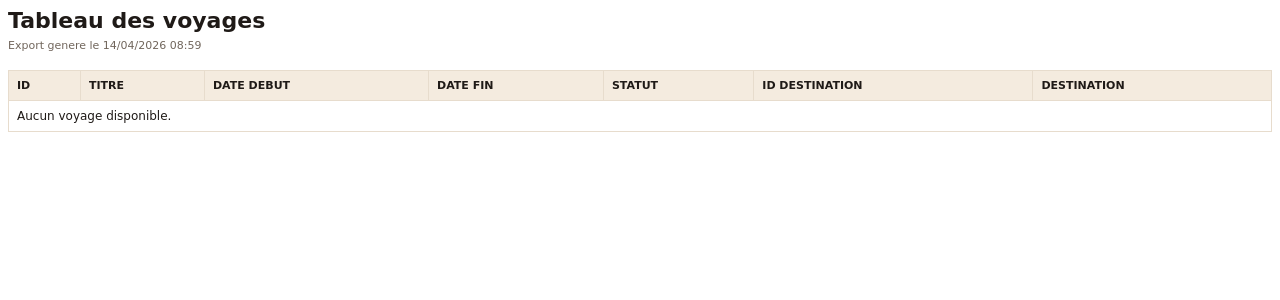
After one commit to MalekFekihEsprit/travelmate_web, a Symfony app: template templates/admin/voyages_export_pdf.html.twig in a window 1280 px wide. The commit adds this page. Shown: the top 300 px of the page. Run offline with Twig, Linux system fonts and the light colour scheme; the template is opened without the code that fills it, so the values that code supplies are empty; some libraries are stand-ins or nearby versions.

Commit message:
15th commit

```diff
--- a/composer.json
+++ b/composer.json
@@ -10,6 +10,7 @@
         "doctrine/doctrine-bundle": "^2.18",
         "doctrine/doctrine-migrations-bundle": "^3.7",
         "doctrine/orm": "^3.6",
+        "dompdf/dompdf": "^3.1",
         "phpdocumentor/reflection-docblock": "^5.2",
         "phpstan/phpdoc-parser": "^2.3",
         "symfony/asset": "6.4.*",
--- /dev/null
+++ b/templates/admin/voyages_export_pdf.html.twig
@@ -0,0 +1,102 @@
+<!DOCTYPE html>
+<html lang="fr">
+<head>
+    <meta charset="UTF-8">
+    <title>Export PDF des voyages</title>
+    <style>
+        body {
+            font-family: DejaVu Sans, sans-serif;
+            font-size: 12px;
+            color: #1f1a17;
+        }
+
+        .header {
+            margin-bottom: 18px;
+        }
+
+        .title {
+            margin: 0 0 6px;
+            font-size: 22px;
+        }
+
+        .meta {
+            color: #71665c;
+            font-size: 11px;
+            margin-bottom: 4px;
+        }
+
+        table {
+            width: 100%;
+            border-collapse: collapse;
+        }
+
+        th,
+        td {
+            border: 1px solid #e7dccd;
+            padding: 8px;
+            text-align: left;
+            vertical-align: top;
+        }
+
+        th {
+            background: #f4ebdf;
+            font-size: 11px;
+            text-transform: uppercase;
+        }
+
+        tbody tr:nth-child(even) {
+            background: #fcfaf6;
+        }
+
+        .muted {
+            color: #71665c;
+            font-size: 11px;
+        }
+    </style>
+</head>
+<body>
+    <div class="header">
+        <h1 class="title">Tableau des voyages</h1>
+        <div class="meta">Export genere le {{ generated_at|date('d/m/Y H:i') }}</div>
+        {% if search is not empty %}
+            <div class="meta">Filtre de recherche : {{ search }}</div>
+        {% endif %}
+    </div>
+
+    <table>
+        <thead>
+            <tr>
+                <th>ID</th>
+                <th>Titre</th>
+                <th>Date debut</th>
+                <th>Date fin</th>
+                <th>Statut</th>
+                <th>ID destination</th>
+                <th>Destination</th>
+            </tr>
+        </thead>
+        <tbody>
+            {% for voyage in voyages %}
+                <tr>
+                    <td>{{ voyage.idVoyage }}</td>
+                    <td>{{ voyage.titreVoyage }}</td>
+                    <td>{{ voyage.dateDebut ? voyage.dateDebut|date('Y-m-d') : '-' }}</td>
+                    <td>{{ voyage.dateFin ? voyage.dateFin|date('Y-m-d') : '-' }}</td>
+                    <td>{{ voyage.statut ?: 'Sans statut' }}</td>
+                    <td>{{ voyage.destination ? voyage.destination.idDestination : '-' }}</td>
+                    <td>
+                        {{ voyage.destination ? voyage.destination.nomDestination : 'Non definie' }}
+                        {% if voyage.destination and voyage.destination.paysDestination %}
+                            <div class="muted">{{ voyage.destination.paysDestination }}</div>
+                        {% endif %}
+                    </td>
+                </tr>
+            {% else %}
+                <tr>
+                    <td colspan="7">Aucun voyage disponible.</td>
+                </tr>
+            {% endfor %}
+        </tbody>
+    </table>
+</body>
+</html>
```
Also changed, not shown: src/Controller/VoyagesBackController.php (+87 -0 lines), src/Repository/VoyageRepository.php (+0 -14 lines), templates/admin/voyages_back.html.twig (+39 -4 lines), 1 other file.
